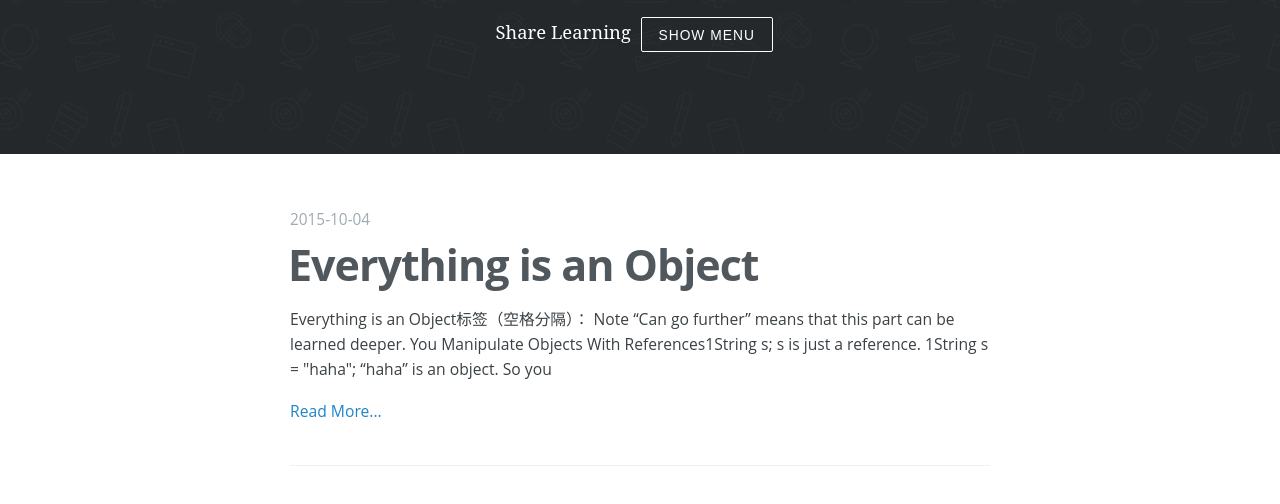
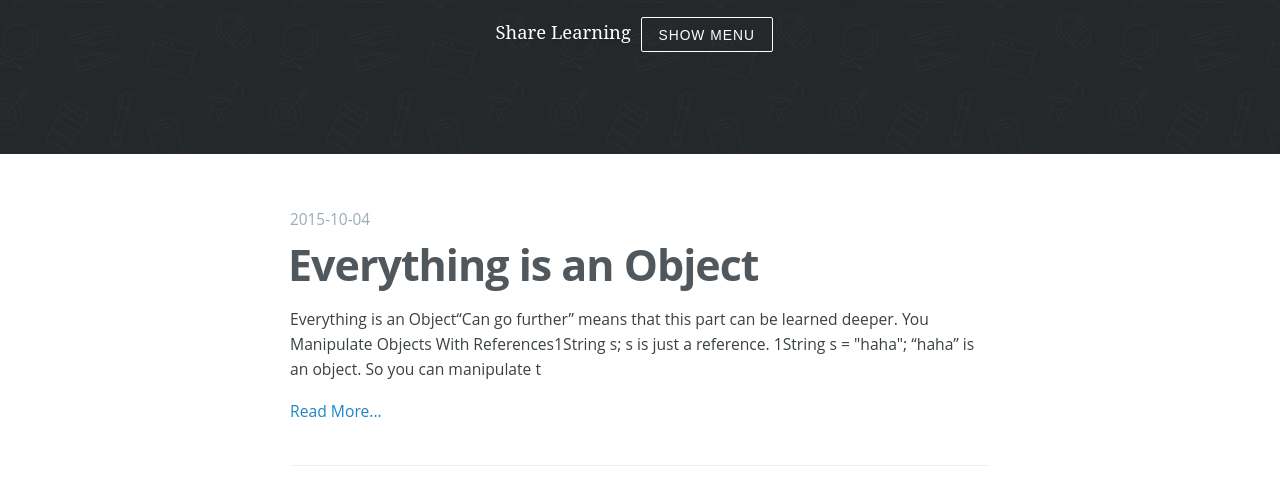
Before and after one commit to PandaadnaP/PandaadnaP.github.io, a plain HTML site: page index.html in a window 1280 px wide. Shown: the part 266-770 px from the top of the page. Drawn offline with nearby package versions, Linux system fonts and the light colour scheme.

Commit message:
Site updated: 2015-10-04 10:09:22

```diff
--- a/index.html
+++ b/index.html
@@ -55,14 +55,12 @@
     <section class="post-excerpt">
       <p>
 
-        Everything is an Object标签（空格分隔）： Note
-
-“Can go further” means that this part can be learned deeper.
+        Everything is an Object“Can go further” means that this part can be learned deeper.
 You Manipulate Objects With References1String s;
 s is just a reference.
 1String s = "haha";
 “haha” is an object.
-So you
+So you can manipulate t
 
       </p>
 
```
Also changed, not shown: 2015/10/04/Everything-is-an-Object/index.html (+2 -4 lines), archives/2015/10/index.html (+2 -4 lines), archives/2015/index.html (+2 -4 lines), archives/index.html (+2 -4 lines).
